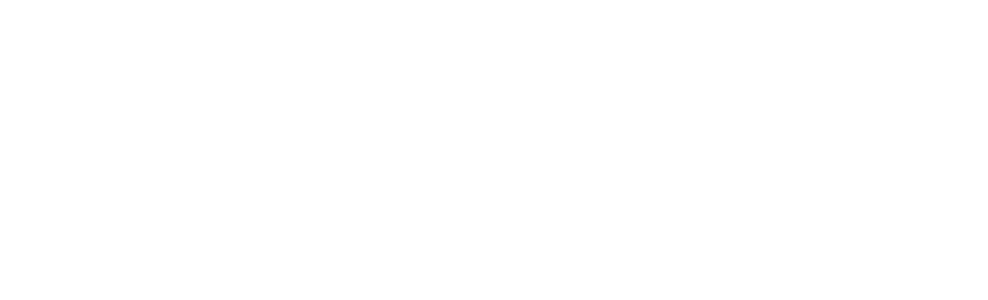
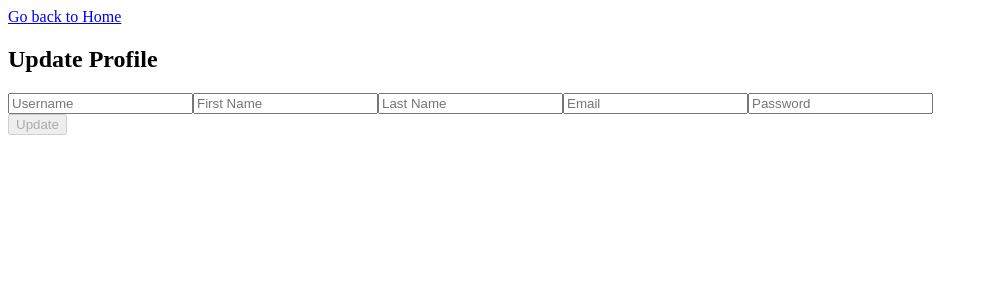
Before and after one commit to bshanz/fsa-stackathon, a React app: page /#/user in a window 1280 px wide. Before the commit this address had no page. Shown: the top 300 px of the page, without its empty margins (0-988 px from the left). Built offline with nearby package versions, Linux system fonts and the light colour scheme; no server answers; the HTML template or start-up script is replaced by a standard one.

Commit message:
Need to fix update profile

```diff
--- a/src/Components/App.js
+++ b/src/Components/App.js
@@ -8,6 +8,7 @@
 import CreatePost from "./CreatePost";
 import EditPostForm from "./EditPostForm";
 import Register from "./Register";
+import Profile from "./Profile";
 
 const App = () => {
   const auth = useSelector((state) => state.auth);
@@ -36,6 +37,7 @@
         <Route path="/posts" element={<PostsList />} />
         <Route path="/createpost" element={<CreatePost />} />
         <Route path="/editpost/:id" element={<EditPostForm />} />
+        <Route path="/user" element={<Profile />} />
       </Routes>
     </div>
   );
--- a/src/Components/Navbar.js
+++ b/src/Components/Navbar.js
@@ -20,6 +20,11 @@
             Create Post
           </Link>
         </li>
+        <li className="navbar-item">
+          <Link to="/user" className="navbar-link">
+            Update Profile
+          </Link>
+        </li>
       </ul>
     </nav>
   );
--- /dev/null
+++ b/src/Components/Profile.js
@@ -0,0 +1,105 @@
+import React, { useState, useEffect } from "react";
+import { useDispatch, useSelector } from "react-redux";
+import { updateUser, selectUser, fetchUser } from "../store/usersSlice";
+import { useNavigate } from "react-router-dom";
+import { Link } from "react-router-dom";
+
+const Profile = () => {
+  const dispatch = useDispatch();
+  const navigate = useNavigate();
+  const user = useSelector(selectUser);
+  const [profileInfo, setProfileInfo] = useState({
+    id: "",
+    username: "",
+    firstName: "",
+    lastName: "",
+    email: "",
+    password: "",
+  });
+
+  useEffect(() => {
+    dispatch(fetchUser());
+  }, [dispatch]);
+
+  useEffect(() => {
+    if (user) {
+      setProfileInfo({
+        id: user.id,
+        username: user.username,
+        firstName: user.firstName,
+        lastName: user.lastName,
+        email: user.email,
+        password: "",
+      });
+    }
+  }, [user]);
+
+  const allFieldsFilled = Object.values(profileInfo).every(
+    (field) => field !== ""
+  );
+
+  const onChange = (ev) => {
+    setProfileInfo({ ...profileInfo, [ev.target.name]: ev.target.value });
+  };
+
+  const updateProfile = async (ev) => {
+    ev.preventDefault();
+    const action = await dispatch(updateUser(profileInfo));
+    if (updateUser.fulfilled.match(action)) {
+      navigate("/"); // Navigate to homepage after profile update
+    } else {
+      if (action.payload) {
+        // handle the error message here
+        console.log(action.payload);
+      } else {
+        // handle a generic error message here
+        console.log(action.error);
+      }
+    }
+  };
+
+  return (
+    <>
+      <div className="register-container">
+        <Link to="/" className="link">
+          Go back to Home
+        </Link>
+        <h2 className="register-form-title">Update Profile</h2>
+        <form className="register-form" onSubmit={updateProfile}>
+          <input
+            placeholder="Username"
+            name="username"
+            value={profileInfo.username}
+            onChange={onChange}
+          />
+          <input
+            placeholder="First Name"
+            name="firstName"
+            value={profileInfo.firstName}
+            onChange={onChange}
+          />
+          <input
+            placeholder="Last Name"
+            name="lastName"
+            value={profileInfo.lastName}
+            onChange={onChange}
+          />
+          <input
+            placeholder="Email"
+            name="email"
+            value={profileInfo.email}
+            onChange={onChange}
+          />
+          <input placeholder="Password" name="password" onChange={onChange} />
+          <div className="button-container">
+            <button className="register-button" disabled={!allFieldsFilled}>
+              Update
+            </button>
+          </div>
+        </form>
+      </div>
+    </>
+  );
+};
+
+export default Profile;
--- a/src/store/usersSlice.js
+++ b/src/store/usersSlice.js
@@ -60,4 +60,4 @@
 
 export default userSlice.reducer;
 
-export const selectUser = (state) => state.user.user;
+export const selectUser = (state) => state.user && state.user.user;
--- a/static/styles.css
+++ b/static/styles.css
@@ -32,6 +32,9 @@
 
 button.logout-button {
   background-color: #dc3545;
+}
+.logout-button:hover {
+  background-color: #a32a36;
 }
 
 .link {
@@ -94,7 +97,7 @@
   list-style: none;
   display: flex;
   justify-content: space-between;
-  width: 40%;
+  width: 60%;
 }
 
 .navbar-item {
```
Also changed, not shown: 2 other files (tests, documents, lock files or other folders).
